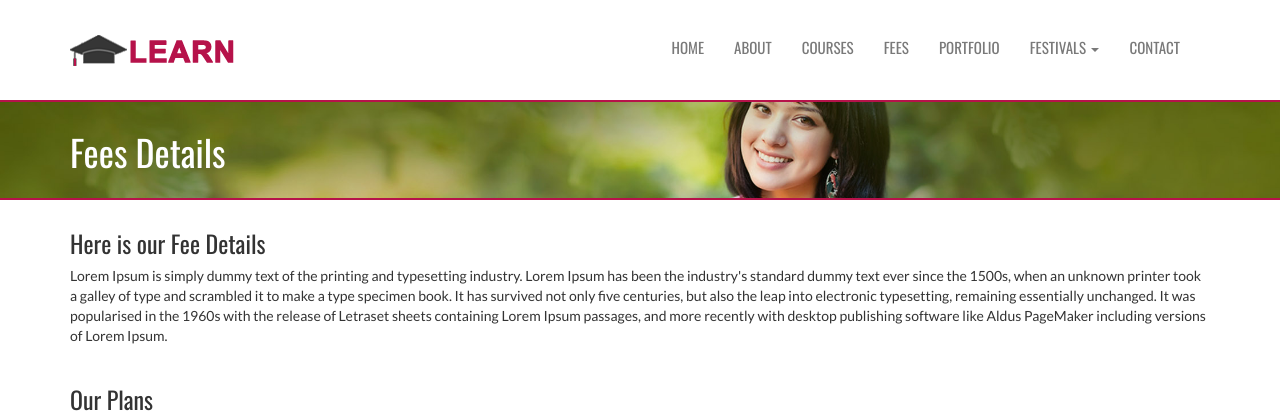
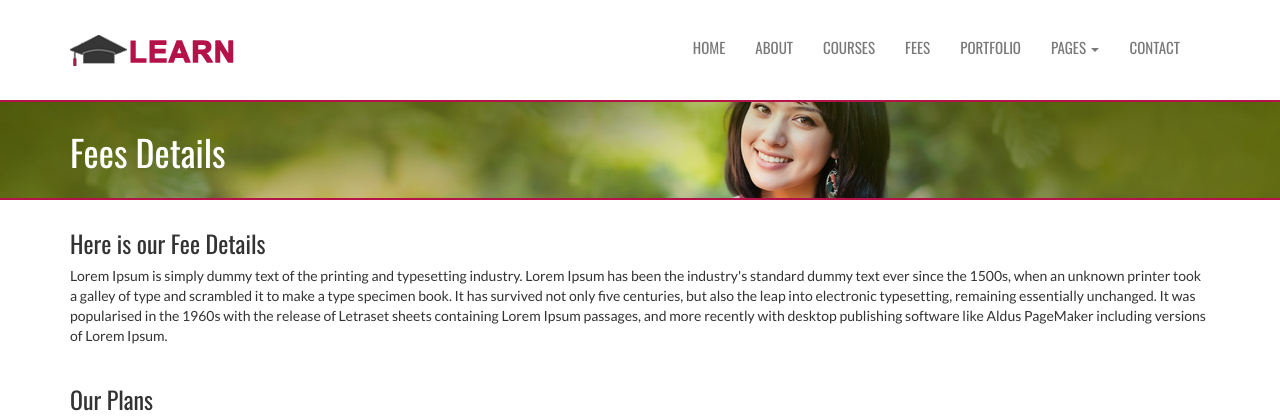
Before and after one commit to raj208/project2, a Django app: page /fees/ in a window 1280 px wide. Shown: the top 420 px of the page. Run offline with Django 3.2, Linux system fonts and the light colour scheme; some libraries are stand-ins or nearby versions.

Commit message:
navbar fixed

```diff
--- a/santhal/static/css/style.css
+++ b/santhal/static/css/style.css
@@ -819,12 +819,3 @@ font-size:13px;
 	font-weight: 400;
 }
 }
-
-.nav-bar-links:hover {
-	background: #b6124a !important;
-	color: #fff !important;
-}
-
-.nav-bar-links a:hover {
-	color: #fff !important;
-}
--- a/templates/includes/navbar.html
+++ b/templates/includes/navbar.html
@@ -10,24 +10,21 @@
             </div>
             <div class="navbar-collapse collapse">
                 <ul class="nav navbar-nav pull-right mainNav">
-					<li class="nav-bar-links"><a href="{% url 'home' %}">Home</a></li>
-					<li class="nav-bar-links"><a href="{% url 'about' %}">About</a></li>
-					<li class="nav-bar-links"><a href="{% url 'courses' %}">Courses</a></li>
-					<li class="nav-bar-links"><a href="{% url 'fees' %}">Fees</a></li>
-					<li class="nav-bar-links"><a href="{% url 'protfilio' %}">Portfolio</a></li>
+                    <li><a href="{% url 'home' %}">Home</a></li>
+                    <li><a href="{% url 'about' %}">About</a></li>
+                    <li><a href="{% url 'courses' %}">Courses</a></li>
+                    <li><a href="{% url 'fees' %}">Fees</a></li>
+                    <li><a href="{% url 'protfilio' %}">Portfolio</a></li>
                     <li class="dropdown">
-						<a href="#" class="dropdown-toggle" data-toggle="dropdown">Festivals <b class="caret"></b></a>
+                        <a href="#" class="dropdown-toggle" data-toggle="dropdown">Pages <b class="caret"></b></a>
                         <ul class="dropdown-menu">
                             <li><a href="{% url 'sidebar' %}">Right Sidebar</a></li>
-							<li><a href="{% url 'sidebar' %}">BAHA</a></li>
-							<li><a href="{% url 'sidebar' %}">SOHRAI</a></li>
-							<li><a href="{% url 'sidebar' %}">SAKRAT</a></li>
-							<li><a href="{% url 'sidebar' %}">GOMHA</a></li>
-							<li><a href="{% url 'sidebar' %}">RAJA SAKRAT</a></li>
+                            <li><a href="#">Dummy Link1</a></li>
+                            <li><a href="#">Dummy Link2</a></li>
+                            <li><a href="#">Dummy Link3</a></li>
                         </ul>
                     </li>
-					<li class="nav-bar-links"><a href="{% url 'contact' %}">Contact</a></li>
-
+                    <li><a href="{% url 'contact' %}">Contact</a></li>
                 </ul>
             </div>
             <!--/.nav-collapse -->
```
Lines whose indentation alone changed are shown as unchanged.
